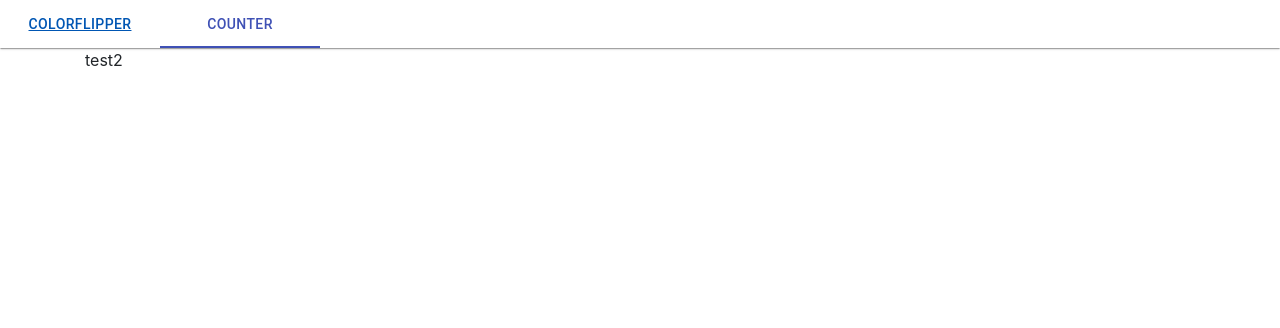
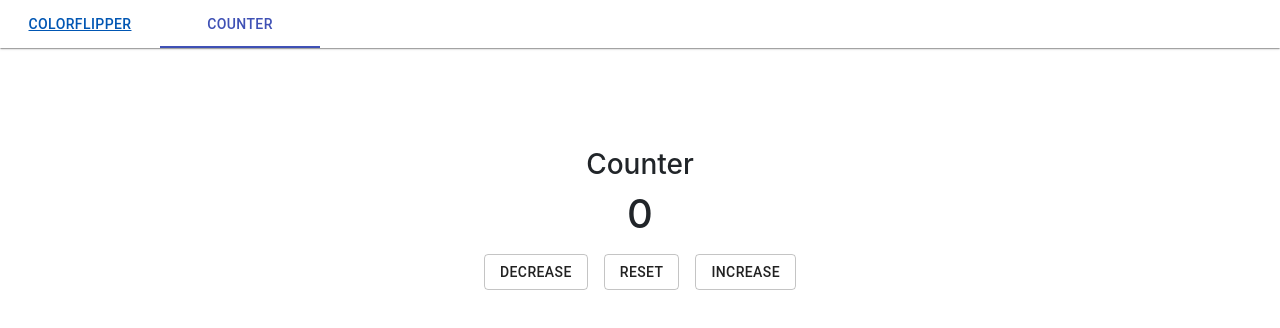
Before and after one commit to theHem-code/mini-react-projects, a React (Create React App) app: page /counter in a window 1280 px wide. Shown: the top 328 px of the page. Built offline with nearby package versions, Linux system fonts and the light colour scheme.

Commit message:
finishing the counter

```diff
--- a/src/components/ColorFlipper.js
+++ b/src/components/ColorFlipper.js
@@ -50,7 +50,7 @@ const ColorFlipper = () => {
       </CardContent>
 
       <CardActions className={classes.actions}>
-        <Button variant="contained" onClick={changeBackground} size="medium">
+        <Button style={{outline: 'none'}}variant="contained" onClick={changeBackground} size="medium">
           Change Color
         </Button>
       </CardActions>
--- a/src/components/Counter.js
+++ b/src/components/Counter.js
@@ -1,6 +1,37 @@
-import React from 'react'
- const Counter = () => {
-     return <div>test2</div>
- }
+import React, {useState} from "react";
+import Button from "@material-ui/core/Button";
+import { makeStyles } from "@material-ui/core/styles";
 
- export default Counter;
+const useStyles = makeStyles((theme) => ({
+  root: {
+    "& > *": {
+      margin: theme.spacing(1),
+    },
+  },
+}));
+
+const Counter = () => {
+const [counter, setCounter] = useState(0)
+
+  const classes = useStyles();
+  const myStyle = {
+    marginTop: 100,
+    textAlign: "center",
+  };
+
+  return (
+    <div>
+      <div style={myStyle}>
+        <h3>Counter</h3>
+        <h1>{counter}</h1>
+        <div className={classes.root}>
+          <Button onClick={() => setCounter(counter - 1)} variant="outlined">Decrease</Button>
+          <Button onClick={() => setCounter(0)} variant="outlined">Reset</Button>
+          <Button onClick={() => setCounter(counter + 1)} variant="outlined">Increase</Button>
+        </div>
+      </div>
+    </div>
+  );
+};
+
+export default Counter;
```
